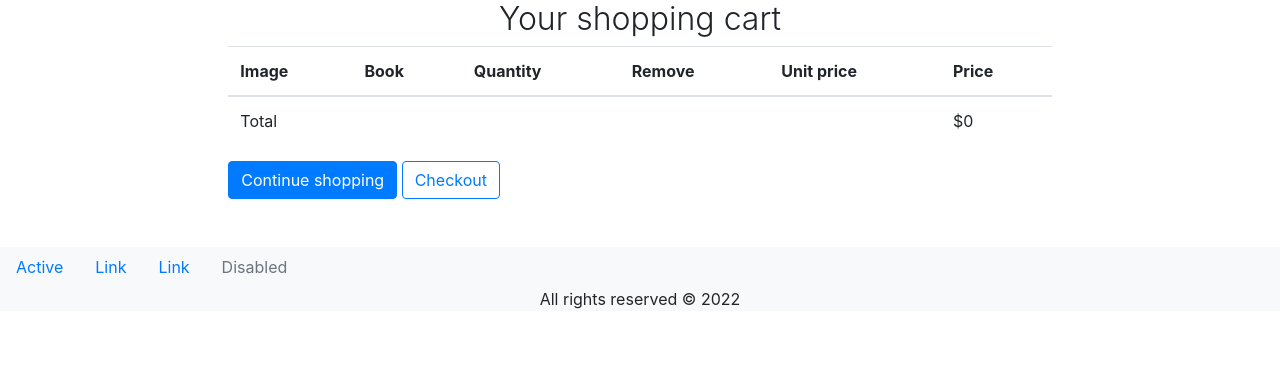
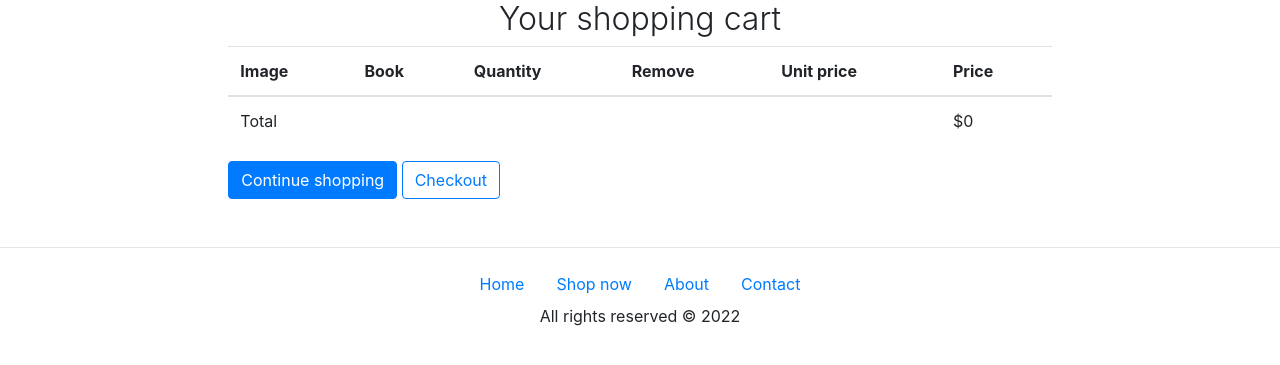
Before and after one commit to XessiveObserver/sellbooks, a Django app: page /cart/ in a window 1280 px wide. Shown: the part 58-423 px from the top of the page. Run offline with Django 4.2, Linux system fonts and the light colour scheme; parts of the project's set-up code (start-up, migrations or seed data) failed here and were passed over; some libraries are stand-ins or nearby versions.

Commit message:
vercel production.

```diff
--- a/core/templates/core/base.html
+++ b/core/templates/core/base.html
@@ -73,21 +73,24 @@
     {% endblock content %}
 
     <!-- footer -->
-    <footer class="bg-light my-5 text-center">
+    <footer class="my-5 text-center">
+        <hr>
+        <div class="d-flex justify-content-center">
             <ul class="nav">
                 <li class="nav-item">
-                <a class="nav-link active" href="#">Active</a>
+                    <a class="nav-link active" href="{% url 'core:index' %}">Home</a>
                 </li>
                 <li class="nav-item">
-                <a class="nav-link" href="#">Link</a>
+                    <a class="nav-link" href="{% url 'library:book_list' %}">Shop now</a>
                 </li>
                 <li class="nav-item">
-                <a class="nav-link" href="#">Link</a>
+                    <a class="nav-link" href="{% url 'core:about' %}">About</a>
                 </li>
                 <li class="nav-item">
-                <a class="nav-link disabled" href="#">Disabled</a>
+                    <a class="nav-link" href="{% url 'core:contact' %}">Contact</a>
                 </li>
             </ul>
+        </div>
         <p>
             All rights reserved &copy; 2022
         </p>
```
Also changed, not shown: saleproject/settings.py (+4 -4 lines), db.sqlite3. Lines whose indentation alone changed are shown as unchanged.
